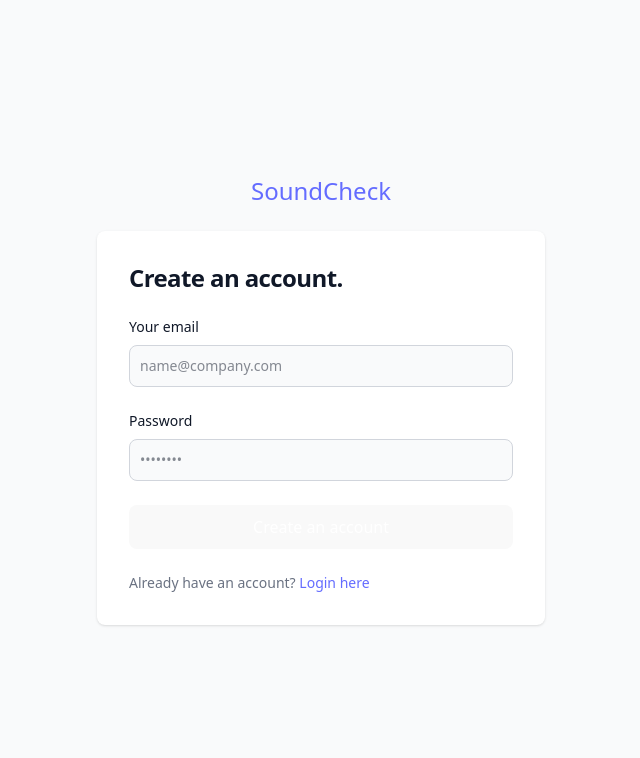
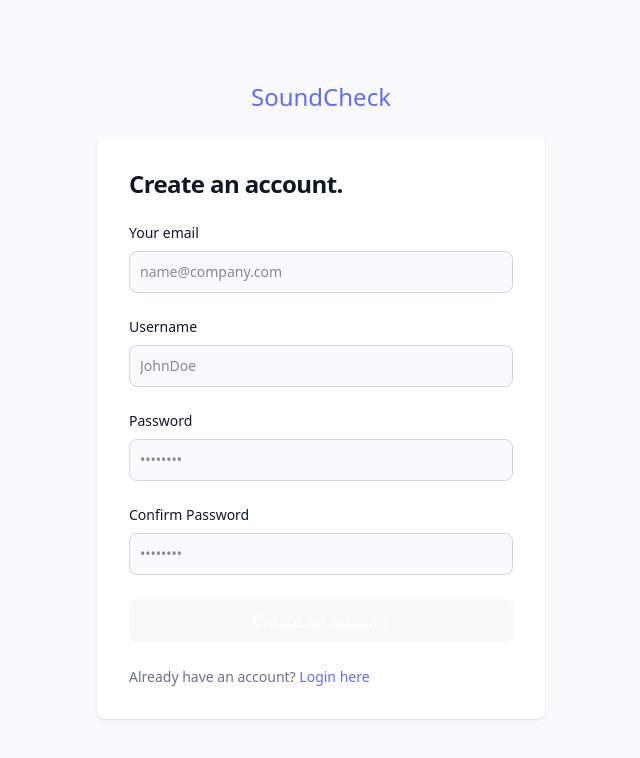
Before and after one commit to ChrisV001/SoundCheck-FE, a React (Vite) app: page /register in a window 1280 px wide. Shown: the top 758 px of the page, without its empty margins (319-959 px from the left). Built offline with nearby package versions, Linux system fonts and the light colour scheme.

Commit message:
Bugs, registration page improvised

```diff
--- a/src/components/Footer.jsx
+++ b/src/components/Footer.jsx
@@ -16,17 +16,17 @@ const Footer = () => {
             </a>
           </li>
           <li>
-            <a href="#" class="hover:underline me-4 md:me-6">
+            <a href="#" className="hover:underline me-4 md:me-6">
               Privacy Policy
             </a>
           </li>
           <li>
-            <a href="#" class="hover:underline me-4 md:me-6">
+            <a href="#" className="hover:underline me-4 md:me-6">
               Licensing
             </a>
           </li>
           <li>
-            <a href="#" class="hover:underline">
+            <a href="#" className="hover:underline">
               Contact
             </a>
           </li>
--- a/src/pages/Home.jsx
+++ b/src/pages/Home.jsx
@@ -11,7 +11,7 @@ const Home = () => {
     axios
       .get("http://localhost:8080/articles/all")
       .then((response) => {
-        if (response.status.statusCode === 200) {
+        if (response.data.statusCode === 200) {
           setArticles(response.data.articleList);
         } else {
           setError(response.data.message);
@@ -20,7 +20,7 @@ const Home = () => {
       .catch((err) => {
         setError(err.message);
       });
-  });
+  }, []);
   return (
     <div>
       <Navbar />
--- a/src/pages/Login.jsx
+++ b/src/pages/Login.jsx
@@ -30,21 +30,16 @@ const Login = ({ onLoginSuccess }) => {
     <section className="bg-gray-50 dark:bg-gray-900">
       <div className="flex flex-col items-center justify-center px-6 py-8 mx-auto md:h-screen lg:py-0">
         <a
-          href="#"
+          href="http://localhost:5173/"
           className="flex items-center mb-6 text-2xl font-semibold text-gray-900 dark:text-white"
         >
-          <img
-            className="w-8 h-8 mr-2"
-            src="https://flowbite.s3.amazonaws.com/blocks/marketing-ui/logo.svg"
-            alt="logo"
-          />
-          Flowbite
+          SoundCheck
         </a>
         <div className="w-full bg-white rounded-lg shadow dark:border md:mt-0 sm:max-w-md xl:p-0 dark:bg-gray-800 dark:border-gray-700">
           <div className="p-6 space-y-4 md:space-y-6 sm:p-8">
-            <h1 className="text-xl font-bold leading-tight tracking-tight text-gray-900 md:text-2xl dark:text-white">
+            <h2 className="text-xl font-bold leading-tight tracking-tight text-gray-900 md:text-2xl dark:text-white">
               Sign in to your account
-            </h1>
+            </h2>
             <form className="space-y-4 md:space-y-6" onSubmit={(e) => handleSubmit(e)}>
               <div>
                 <label
@@ -60,7 +55,7 @@ const Login = ({ onLoginSuccess }) => {
                   className="bg-gray-50 border border-gray-300 text-gray-900 rounded-lg focus:ring-primary-600 focus:border-primary-600 block w-full p-2.5 dark:bg-gray-700 dark:border-gray-600 dark:placeholder-gray-400 dark:text-white dark:focus:ring-blue-500 dark:focus:border-blue-500"
                   onChange={(e) => setEmail(e.target.value)}
                   placeholder="name@company.com"
-                  required=""
+                  required={true}
                 />
               </div>
               <div>
@@ -77,7 +72,7 @@ const Login = ({ onLoginSuccess }) => {
                   placeholder="••••••••"
                   onChange={(e) => setPassword(e.target.value)}
                   className="bg-gray-50 border border-gray-300 text-gray-900 rounded-lg focus:ring-primary-600 focus:border-primary-600 block w-full p-2.5 dark:bg-gray-700 dark:border-gray-600 dark:placeholder-gray-400 dark:text-white dark:focus:ring-blue-500 dark:focus:border-blue-500"
-                  required=""
+                  required={true}
                 />
               </div>
               <div className="flex items-center justify-between">
@@ -88,7 +83,7 @@ const Login = ({ onLoginSuccess }) => {
                       aria-describedby="remember"
                       type="checkbox"
                       className="w-4 h-4 border border-gray-300 rounded bg-gray-50 focus:ring-3 focus:ring-primary-300 dark:bg-gray-700 dark:border-gray-600 dark:focus:ring-primary-600 dark:ring-offset-gray-800"
-                      required=""
+                      required={false}
                     />
                   </div>
                   <div className="ml-3 text-sm">
--- a/src/pages/Register.jsx
+++ b/src/pages/Register.jsx
@@ -5,19 +5,28 @@ const Register = ({ onRegisterSuccess }) => {
   const [email, setEmail] = useState("");
   const [password, setPassword] = useState("");
   const [error, setError] = useState("");
+  const [username, setUsername] = useState("");
+  const [confirmPassword, setConfirmPassword] = useState("");
 
   const handleSubmit = async (e) => {
     e.preventDefault();
     setError("");
 
+    if (password !== confirmPassword) {
+      setError("Error passwords do not match");
+      return <p></p>;
+    }
+
     try {
       const response = await axios.post("http://localhost:8080/auth/register", {
         email,
         password,
+        username,
       });
 
       if (response.data.statusCode === 200) {
         onRegisterSuccess(response.data);
+        console.log("Success");
       } else {
         setError(response.data.message || "Registration failed");
       }
@@ -41,7 +50,7 @@ const Register = ({ onRegisterSuccess }) => {
             </h2>
             <form
               className="space-y-4 md:space-y-6"
-              action={(e) => onRegisterSuccess(e)}
+              onSubmit={(e) => handleSubmit(e)}
             >
               <div>
                 <label
@@ -62,6 +71,23 @@ const Register = ({ onRegisterSuccess }) => {
               </div>
               <div>
                 <label
+                  htmlFor="username"
+                  className="block mb-2 text-sm font-medium text-gray-900 dark:text-white"
+                >
+                  Username
+                </label>
+                <input
+                  type="username"
+                  name="username"
+                  id="username"
+                  className="bg-gray-50 border border-gray-300 text-gray-900 text-sm rounded-lg focus:ring-primary-600 focus:border-primary-600 block w-full p-2.5 dark:bg-gray-700 dark:border-gray-600 dark:placeholder-gray-400 dark:text-white dark:focus:ring-blue-500 dark:focus:border-blue-500"
+                  required={true}
+                  placeholder="JohnDoe"
+                  onChange={(e) => setUsername(e.target.value)}
+                />
+              </div>
+              <div>
+                <label
                   htmlFor="password"
                   className="block mb-2 text-sm font-medium text-gray-900 dark:text-white"
                 >
@@ -76,6 +102,26 @@ const Register = ({ onRegisterSuccess }) => {
                   className="bg-gray-50 border border-gray-300 text-gray-900 text-sm rounded-lg focus:ring-primary-600 focus:border-primary-600 block w-full p-2.5 dark:bg-gray-700 dark:border-gray-600 dark:placeholder-gray-400 dark:text-white dark:focus:ring-blue-500 dark:focus:border-blue-500"
                 />
               </div>
+              <div>
+                <label
+                  htmlFor="confirmPassword"
+                  className="block mb-2 text-sm font-medium text-gray-900 dark:text-white"
+                >
+                  Confirm Password
+                </label>
+                <input
+                  type="password"
+                  name="confirmPassword"
+                  id="confirmPassword"
+                  placeholder="••••••••"
+                  className="bg-gray-50 border border-gray-300 text-gray-900 text-sm rounded-lg focus:ring-primary-600 focus:border-primary-600 block w-full p-2.5 dark:bg-gray-700 dark:border-gray-600 dark:placeholder-gray-400 dark:text-white dark:focus:ring-blue-500 dark:focus:border-blue-500"
+                />
+              </div>
+              {password !== confirmPassword && (
+                <p className="text-1xl font-semibold text-red-600">
+                  Passwords do not match
+                </p>
+              )}
               <button
                 type="submit"
                 className="w-full text-white bg-primary-600 hover:bg-primary-700 focus:ring-4 focus:outline-none focus:ring-primary-300 font-medium rounded-lg text-sm px-5 py-2.5 text-center dark:bg-primary-700 dark:focus:ring-primary-800"
@@ -84,7 +130,10 @@ const Register = ({ onRegisterSuccess }) => {
               </button>
               <p className="text-sm font-light text-gray-500 dark:text-gray-400">
                 Already have an account?{" "}
-                <a href="http://localhost:5173/login" className="font-medium text-primary-600 hover:underline dark:text-primary-500">
+                <a
+                  href="http://localhost:5173/login"
+                  className="font-medium text-primary-600 hover:underline dark:text-primary-500"
+                >
                   Login here
                 </a>
               </p>
```
